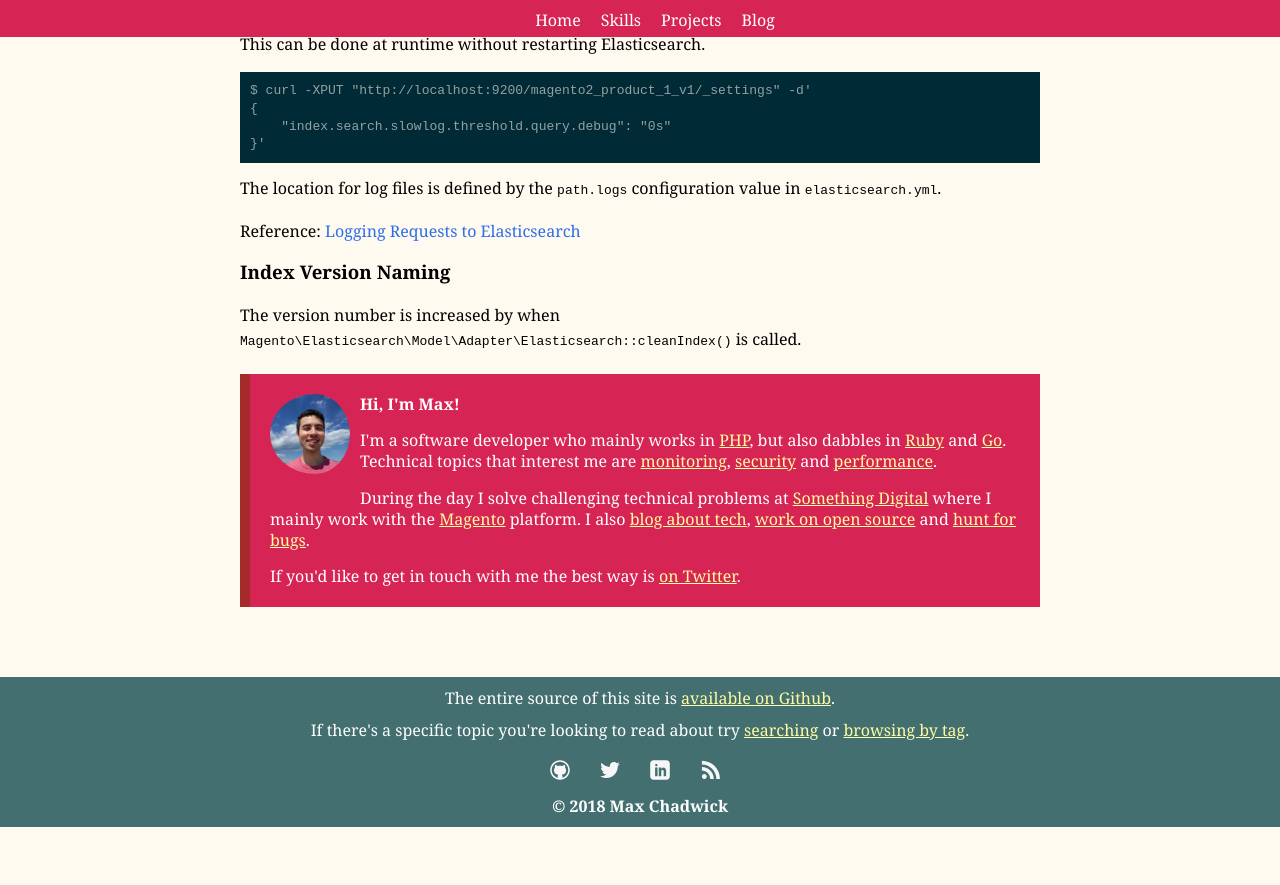
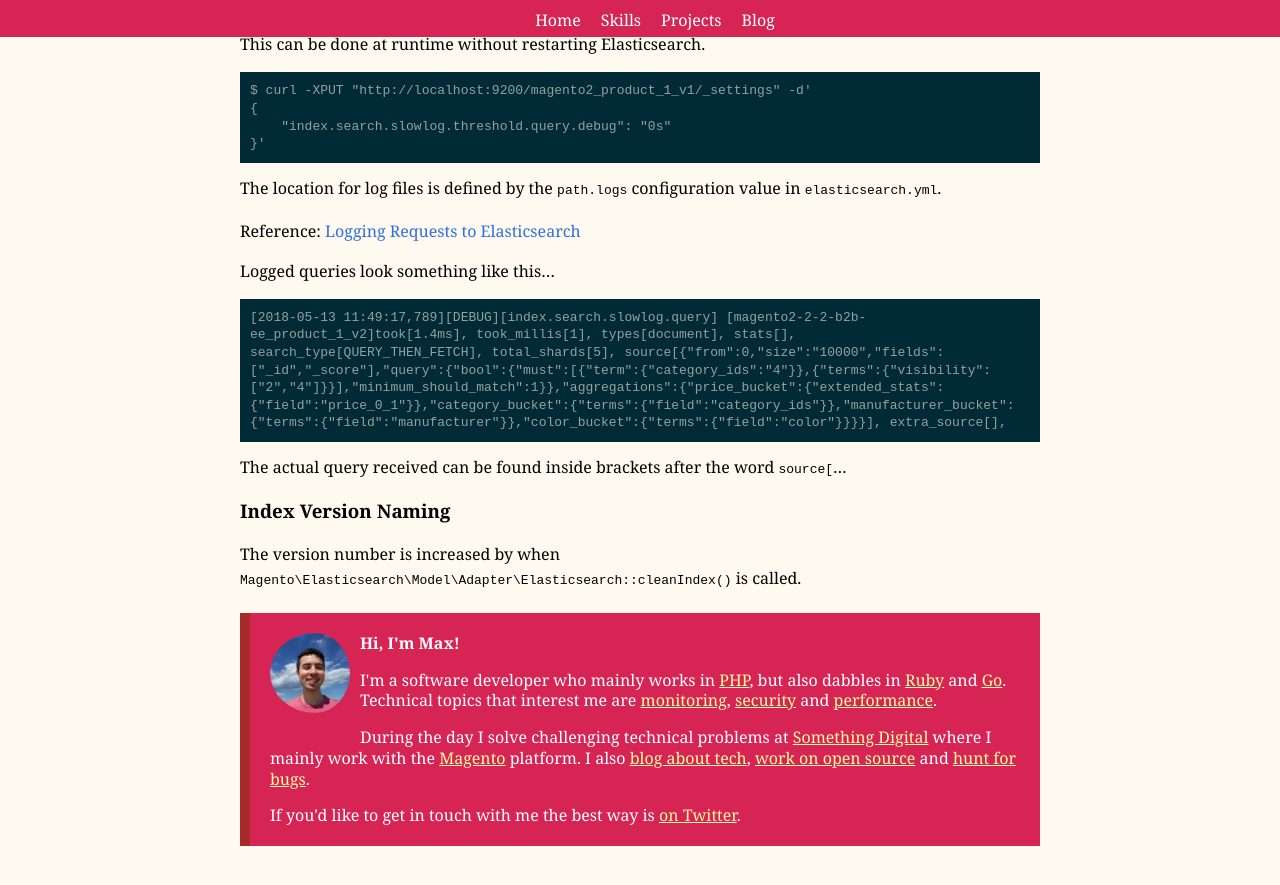
Before and after one commit to mpchadwick/mpchadwick.github.io, a Jekyll site: the page built from _posts/2018-01-09-magento-2-elasticsearch-notes.md, in a window 1280 px wide and 900 px high, scrolled down 2716 px. Shown: the top 885 px of the window. Built offline with Jekyll 4.4.1, drawn with Linux system fonts in a browser that asks for light colours; comment, search, counter and statistics services are not loaded; before the commit the page ends 3543 px from its top, so only the background shows below that.

Commit message:
Add more details on format for slowlog

````diff
--- a/_posts/2018-01-09-magento-2-elasticsearch-notes.md
+++ b/_posts/2018-01-09-magento-2-elasticsearch-notes.md
@@ -159,6 +159,15 @@ The location for log files is defined by the `path.logs` configuration value in
 
 Reference: [Logging Requests to Elasticsearch](http://blog.florian-hopf.de/2016/03/logging-requests-to-elasticsearch.html)
 
+Logged queries look something like this...
+
+```
+[2018-05-13 11:49:17,789][DEBUG][index.search.slowlog.query] [magento2-2-2-b2b-ee_product_1_v2]took[1.4ms], took_millis[1], types[document], stats[], search_type[QUERY_THEN_FETCH], total_shards[5], source[{"from":0,"size":"10000","fields":["_id","_score"],"query":{"bool":{"must":[{"term":{"category_ids":"4"}},{"terms":{"visibility":["2","4"]}}],"minimum_should_match":1}},"aggregations":{"price_bucket":{"extended_stats":{"field":"price_0_1"}},"category_bucket":{"terms":{"field":"category_ids"}},"manufacturer_bucket":{"terms":{"field":"manufacturer"}},"color_bucket":{"terms":{"field":"color"}}}}], extra_source[],
+```
+{:.wrap}
+
+The actual query received can be found inside brackets after the word `source[`...
+
 ### Index Version Naming
 
 The version number is increased by when `Magento\Elasticsearch\Model\Adapter\Elasticsearch::cleanIndex()` is called.
````
